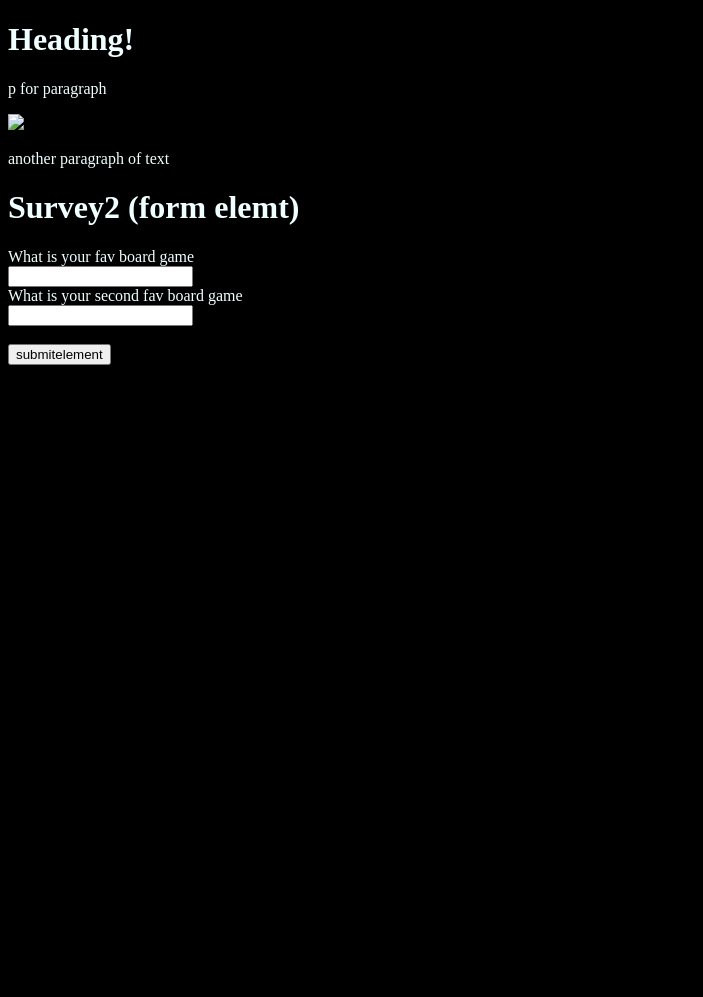
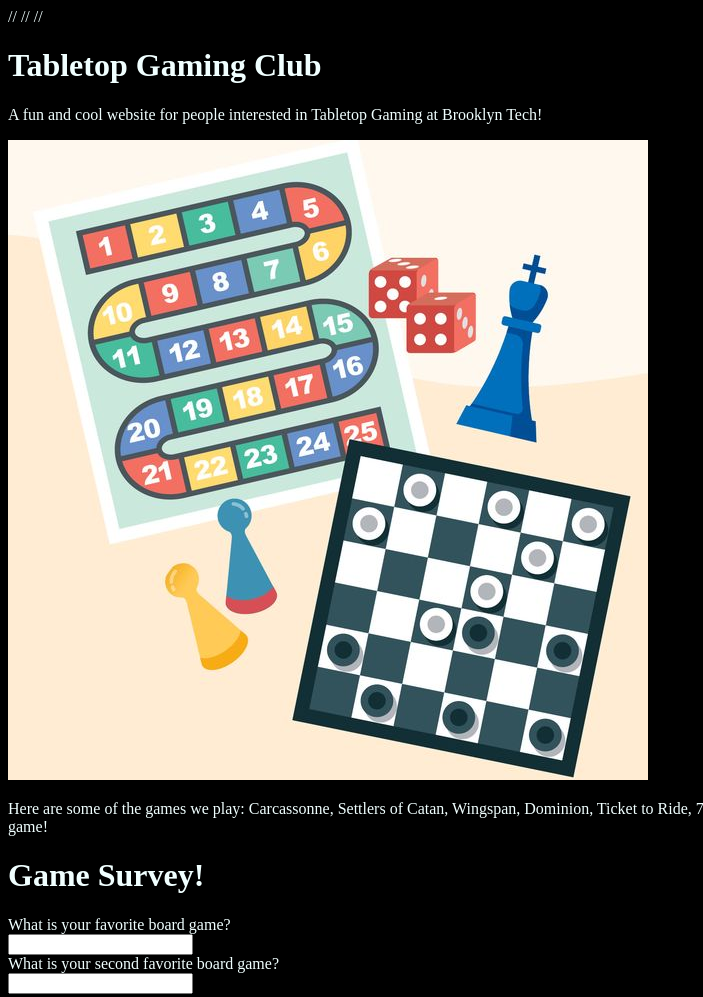
Before and after one commit to rkaufman8/rkaufmanwebsite, a plain HTML site: page index.html in a window 1280 px wide. Shown: the top 997 px of the page, without its empty margins (0-703 px from the left). Before the commit the page ends 800 px from the top, so only its background shows below. Drawn offline with Linux system fonts and the light colour scheme.

Commit message:
Update index.html

```diff
--- a/index.html
+++ b/index.html
@@ -1,12 +1,11 @@
 <!DOCTYPE html>
 <html lang="en">
 <head>
-    <meta charset="UTF-8">
-    <meta http-equiv="X-UA-Compatible" content="IE=edge">
-    <meta name="viewport" content="width=device-width, initial-scale=1.0">
+   // <meta charset="UTF-8">
+   // <meta http-equiv="X-UA-Compatible" content="IE=edge">
+  //  <meta name="viewport" content="width=device-width, initial-scale=1.0">
     <title>put title here</title>
     <style>
-        /* you can put styles here, im gonna make it dark mode*/
         :root {
             background-color: black;
             color: azure;
@@ -14,16 +13,16 @@
     </style>
 </head>
 <body>
-    <h1>Heading!</h1>
-    <p>p for paragraph</p>
-    <img src="./image.png"/>
-    <p>another paragraph of text</p>
-    <h1>Survey2 (form elemt)</h1>
+    <h1>Tabletop Gaming Club</h1>
+    <p>A fun and cool website for people interested in Tabletop Gaming at Brooklyn Tech!</p>
+    <img src="./boardgames.jpg"/>
+    <p>Here are some of the games we play: Carcassonne, Settlers of Catan, Wingspan, Dominion, Ticket to Ride, 7 Wonders, Qwarriors, and Azul. Complete the form below to tell use your favorite board game!</p>
+    <h1>Game Survey!</h1>
     <form>
-        <label for="bgamename">What is your fav board game</label><br>
+        <label for="bgamename">What is your favorite board game?</label><br>
         <input type="text" id="bgamename" name="bgamename"><br>
 
-        <label for="bgamename2">What is your second fav board game</label><br>
+        <label for="bgamename2">What is your second favorite board game?</label><br>
         <input type="text" id="bgamename2" name="bgamename2"><br><br>
         <input type="submit" value="submitelement"><br>
     </form>
```
